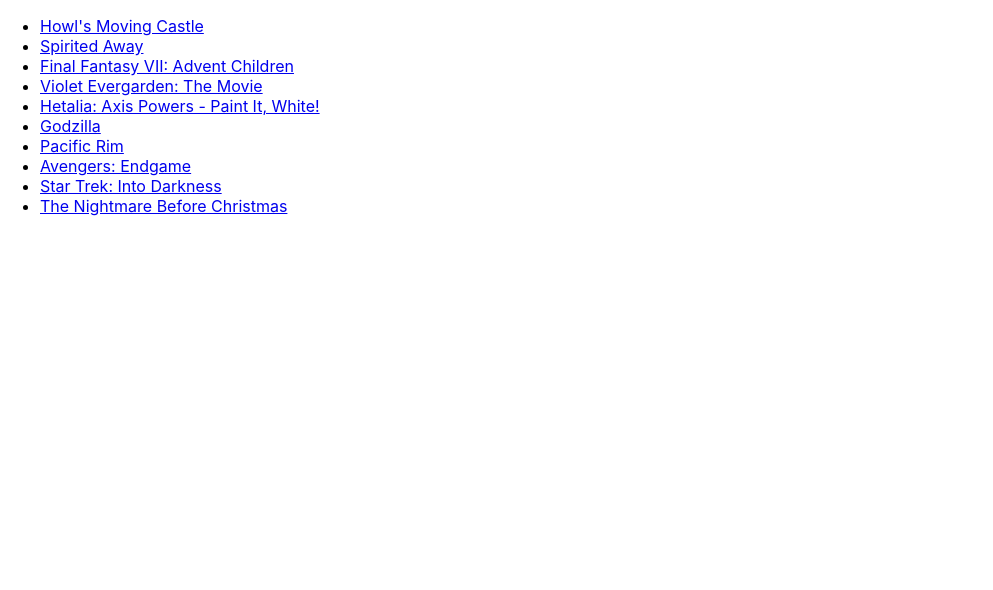
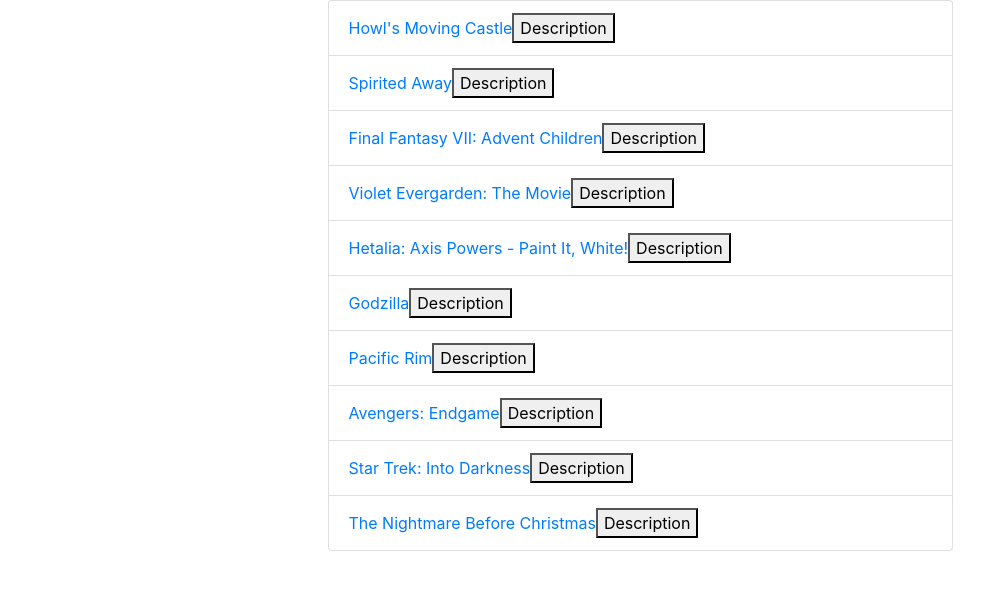
Before and after one commit to xyeras/react-movie-list, a React (Create React App) app: page / in a window 1280 px wide. Shown: the top 590 px of the page, without its empty margins (0-993 px from the left). Built offline with nearby package versions, Linux system fonts and the light colour scheme.

Commit message:
added code for instructions 5 & 6

```diff
--- a/src/MovieList.js
+++ b/src/MovieList.js
@@ -22,11 +22,15 @@
             {movies.map((movie, index) => {
                 return (
                 <li className='list-group-item' key={index}>
-                    <a
-                    href='javascript:void(0)'
+                    <a href={movie.imdbLink} rel='noreferrer' target='_blank'>{movie.name}</a>
+
+
+
+
+                    <button btn btn-primary btn-sm
                     onClick={() => showDetails(movie.id)}>
-                    {movie.name}
-                    </a>
+                    Description
+                    </button>
                 </li>
                 );
             })}
--- a/src/index.js
+++ b/src/index.js
@@ -3,6 +3,7 @@
 import './index.css';
 import App from './App';
 import reportWebVitals from './reportWebVitals';
+import 'bootstrap/dist/css/bootstrap.css';
 
 ReactDOM.render(
   <React.StrictMode>
```
